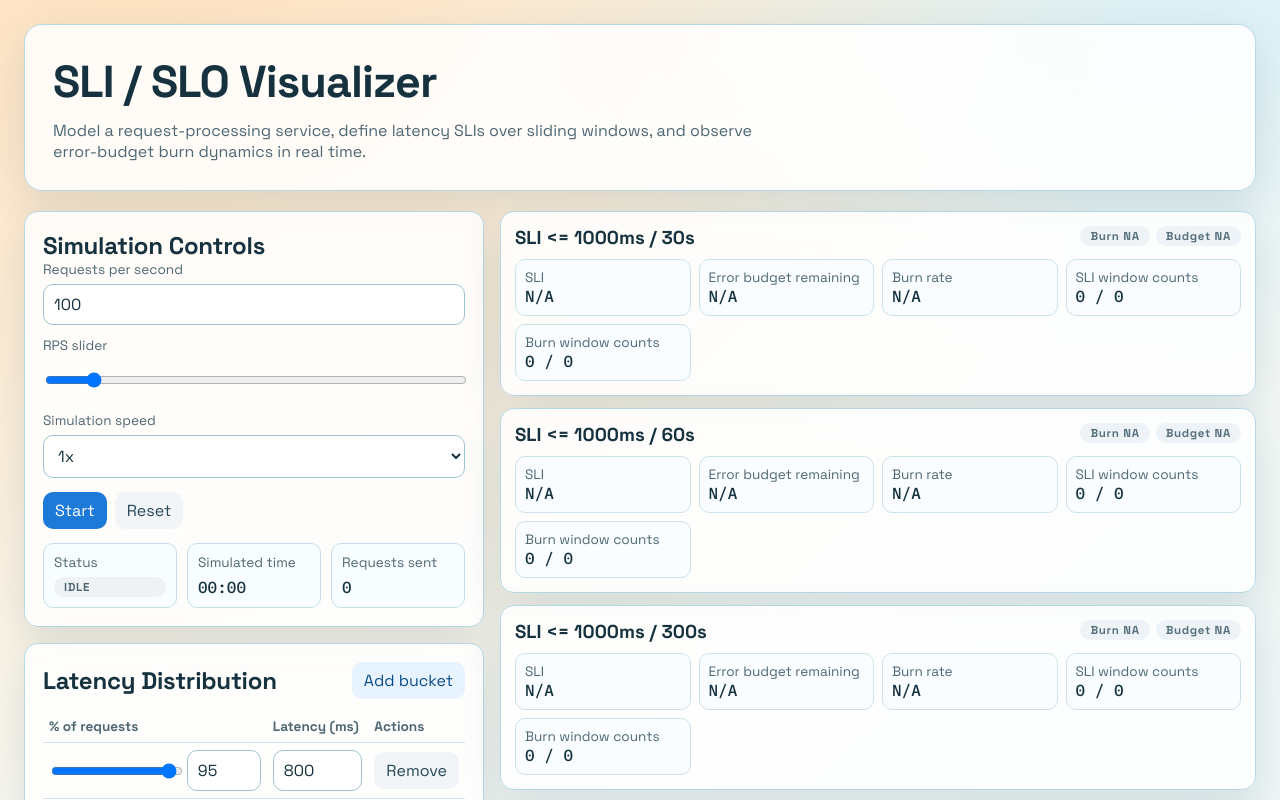
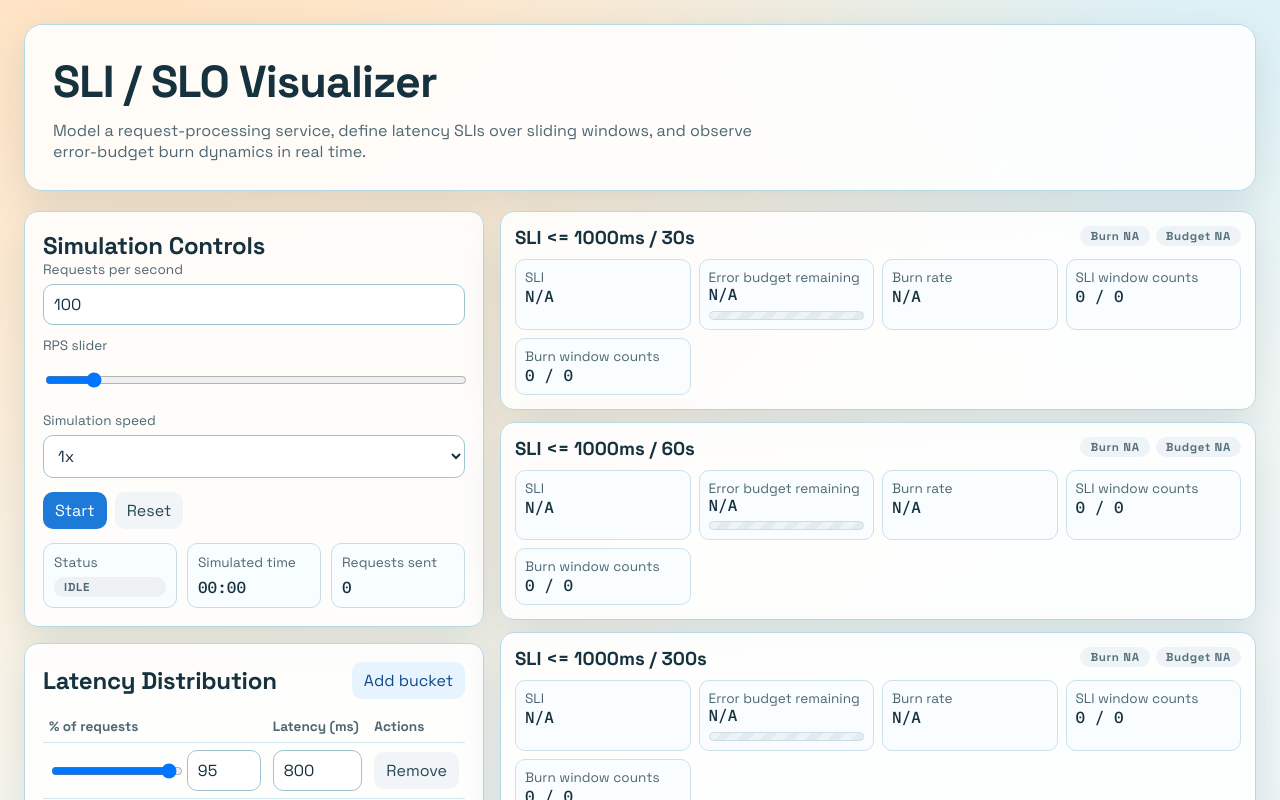
Before and after one commit to ivanwolkow/sli-slo-visualizer, a React (Vite) app: page / in a window 1280 px wide. Shown: the top 800 px of the page. Built offline with nearby package versions, Linux system fonts and the light colour scheme.

Commit message:
Visualize error budget remaining with status bar

```diff
--- a/src/components/MetricCard.tsx
+++ b/src/components/MetricCard.tsx
@@ -5,6 +5,16 @@ interface MetricCardProps {
   metric: SliMetricConfig;
   snapshot: MetricSnapshot;
 }
+
+interface BudgetBarModel {
+  widthPct: number;
+  fillVariant: 'green' | 'yellow' | 'red' | 'na';
+  isNa: boolean;
+  meterValueNow?: number;
+  meterValueText?: string;
+}
+
+const clampPct = (value: number): number => Math.min(100, Math.max(0, value));
 
 const formatPercentage = (value: number | null): string => {
   if (value === null) {
@@ -26,9 +36,39 @@ const formatBurnRate = (value: number | null): string => {
   return `${value.toFixed(2)}x`;
 };
 
+const toBudgetBarModel = (
+  errorBudgetRemainingPct: number | null,
+  budgetStatus: ReturnType<typeof getErrorBudgetStatus>
+): BudgetBarModel => {
+  if (errorBudgetRemainingPct === null || !Number.isFinite(errorBudgetRemainingPct)) {
+    return {
+      widthPct: 0,
+      fillVariant: 'na',
+      isNa: true,
+      meterValueText: 'Not available'
+    };
+  }
+
+  const widthPct = clampPct(errorBudgetRemainingPct);
+  const fillVariant =
+    budgetStatus === 'exhausted'
+      ? 'red'
+      : budgetStatus === 'green' || budgetStatus === 'yellow' || budgetStatus === 'red'
+        ? budgetStatus
+        : 'na';
+
+  return {
+    widthPct,
+    fillVariant,
+    isNa: false,
+    meterValueNow: Number(widthPct.toFixed(2))
+  };
+};
+
 export const MetricCard = ({ metric, snapshot }: MetricCardProps): JSX.Element => {
   const burnStatus = getBurnRateStatus(snapshot.burnRate);
   const budgetStatus = getErrorBudgetStatus(snapshot.errorBudgetRemainingPct);
+  const budgetBar = toBudgetBarModel(snapshot.errorBudgetRemainingPct, budgetStatus);
 
   return (
     <article className="metric-card reveal">
@@ -47,7 +87,27 @@ export const MetricCard = ({ metric, snapshot }: MetricCardProps): JSX.Element =
         </div>
         <div>
           <dt>Error budget remaining</dt>
-          <dd>{formatPercentage(snapshot.errorBudgetRemainingPct)}</dd>
+          <dd>
+            <div className="metric-budget-reading">
+              <span className="metric-budget-number">
+                {formatPercentage(snapshot.errorBudgetRemainingPct)}
+              </span>
+              <div
+                className={`budget-bar-track${budgetBar.isNa ? ' budget-bar-track-na' : ''}`}
+                role="meter"
+                aria-label={`${metric.name} error budget remaining`}
+                aria-valuemin={0}
+                aria-valuemax={100}
+                aria-valuenow={budgetBar.meterValueNow}
+                aria-valuetext={budgetBar.meterValueText}
+              >
+                <span
+                  className={`budget-bar-fill budget-bar-fill-${budgetBar.fillVariant}`}
+                  style={{ width: `${budgetBar.widthPct}%` }}
+                />
+              </div>
+            </div>
+          </dd>
         </div>
         <div>
           <dt>Burn rate</dt>
--- a/src/styles.css
+++ b/src/styles.css
@@ -482,11 +482,58 @@ button:not(:disabled):hover {
   grid-template-columns: repeat(auto-fit, minmax(160px, 1fr));
 }
 
-.metric-values div {
+.metric-values > div {
   padding: 9px;
   border-radius: 10px;
   border: 1px solid #cce1e9;
   background: #f9fdff;
+}
+
+.metric-budget-reading {
+  display: grid;
+  gap: 7px;
+}
+
+.metric-budget-number {
+  display: inline-block;
+  line-height: 1.1;
+}
+
+.budget-bar-track {
+  width: 100%;
+  height: 9px;
+  border-radius: 999px;
+  overflow: hidden;
+  border: 1px solid #c6dde6;
+  background: #e3f0f6;
+}
+
+.budget-bar-track-na {
+  border-color: #cddde5;
+  background: repeating-linear-gradient(135deg, #edf3f6 0 8px, #e2ebef 8px 16px);
+}
+
+.budget-bar-fill {
+  display: block;
+  height: 100%;
+  border-radius: inherit;
+  transition: width 220ms ease, background-color 220ms ease;
+}
+
+.budget-bar-fill-green {
+  background: var(--ok);
+}
+
+.budget-bar-fill-yellow {
+  background: var(--warn);
+}
+
+.budget-bar-fill-red {
+  background: var(--danger);
+}
+
+.budget-bar-fill-na {
+  background: #94aab6;
 }
 
 .chart-panel h3 {
```
Also changed, not shown: 2 other files (tests, documents, lock files or other folders).
